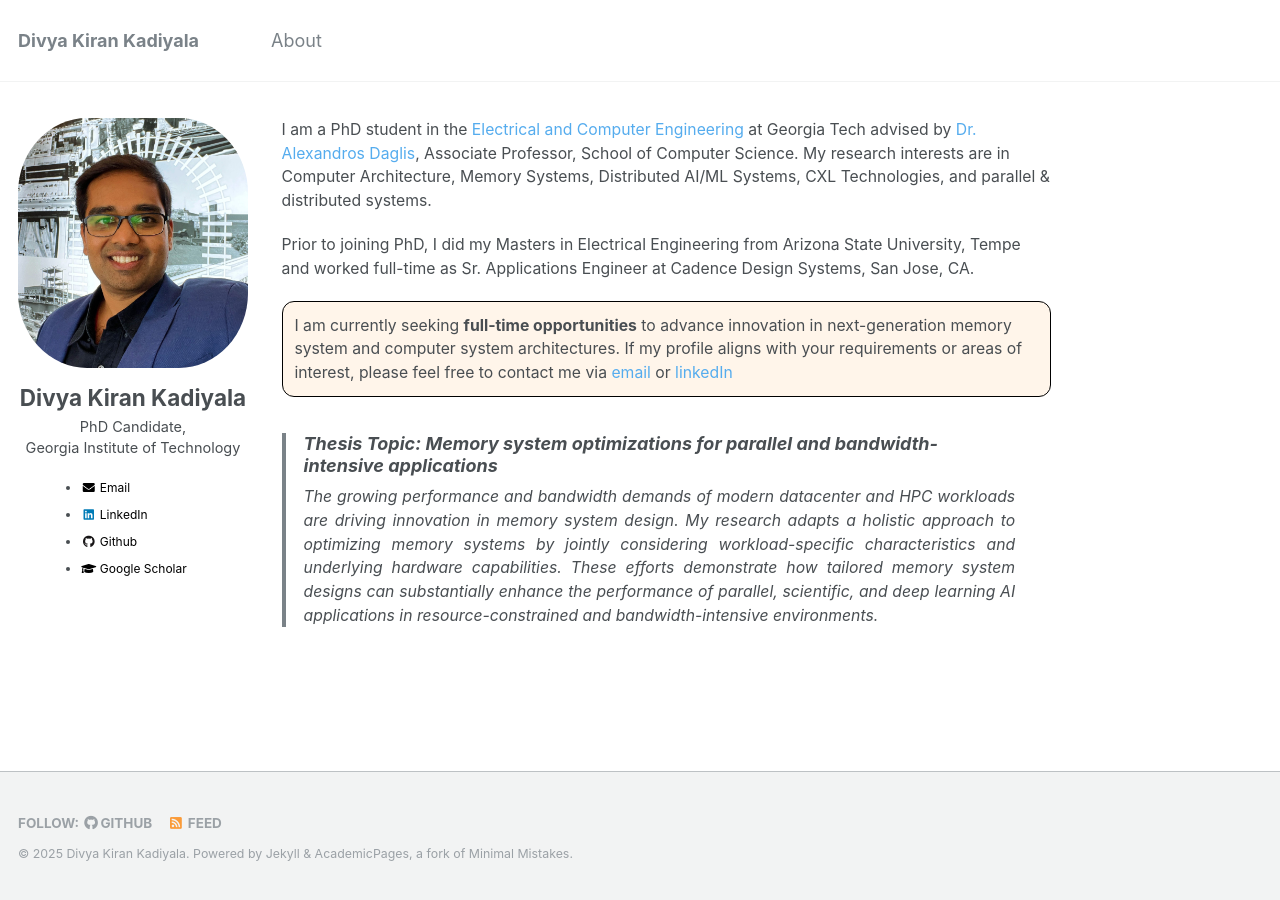
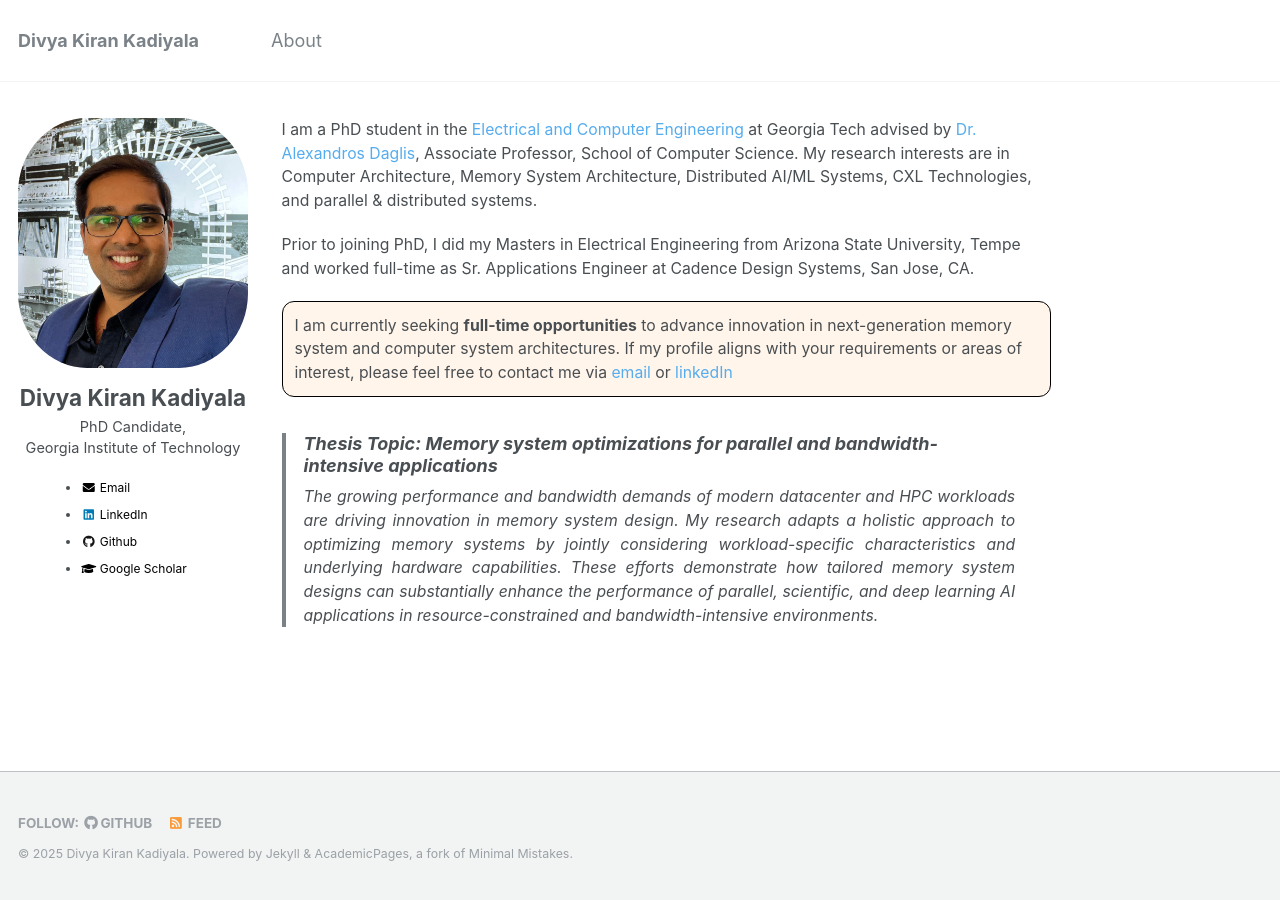
Before and after one commit to dkadiyala3/dkadiyala3.github.io, a Jekyll site: the page built from _pages/about.md, in a window 1280 px wide. Built offline with Jekyll 4.4.1, drawn with Linux system fonts in a browser that asks for light colours.

Commit message:
Fixed Research interests

```diff
--- a/_pages/about.md
+++ b/_pages/about.md
@@ -7,7 +7,7 @@ redirect_from:
   - /about.html
 ---
 
-I am a PhD student in the [Electrical and Computer Engineering](https://ece.gatech.edu/) at Georgia Tech advised by [Dr. Alexandros Daglis](https://faculty.cc.gatech.edu/~adaglis3/#students), Associate Professor, School of Computer Science. My research interests are in Computer Architecture, Memory Systems, Distributed AI/ML Systems, CXL Technologies, and parallel & distributed systems.
+I am a PhD student in the [Electrical and Computer Engineering](https://ece.gatech.edu/) at Georgia Tech advised by [Dr. Alexandros Daglis](https://faculty.cc.gatech.edu/~adaglis3/#students), Associate Professor, School of Computer Science. My research interests are in Computer Architecture, Memory System Architecture, Distributed AI/ML Systems, CXL Technologies, and parallel & distributed systems.
 
 
 Prior to joining PhD, I did my Masters in Electrical Engineering from Arizona State University, Tempe and worked full-time as Sr. Applications Engineer at Cadence Design Systems, San Jose, CA.
```
Also changed, not shown: 2 other files.
